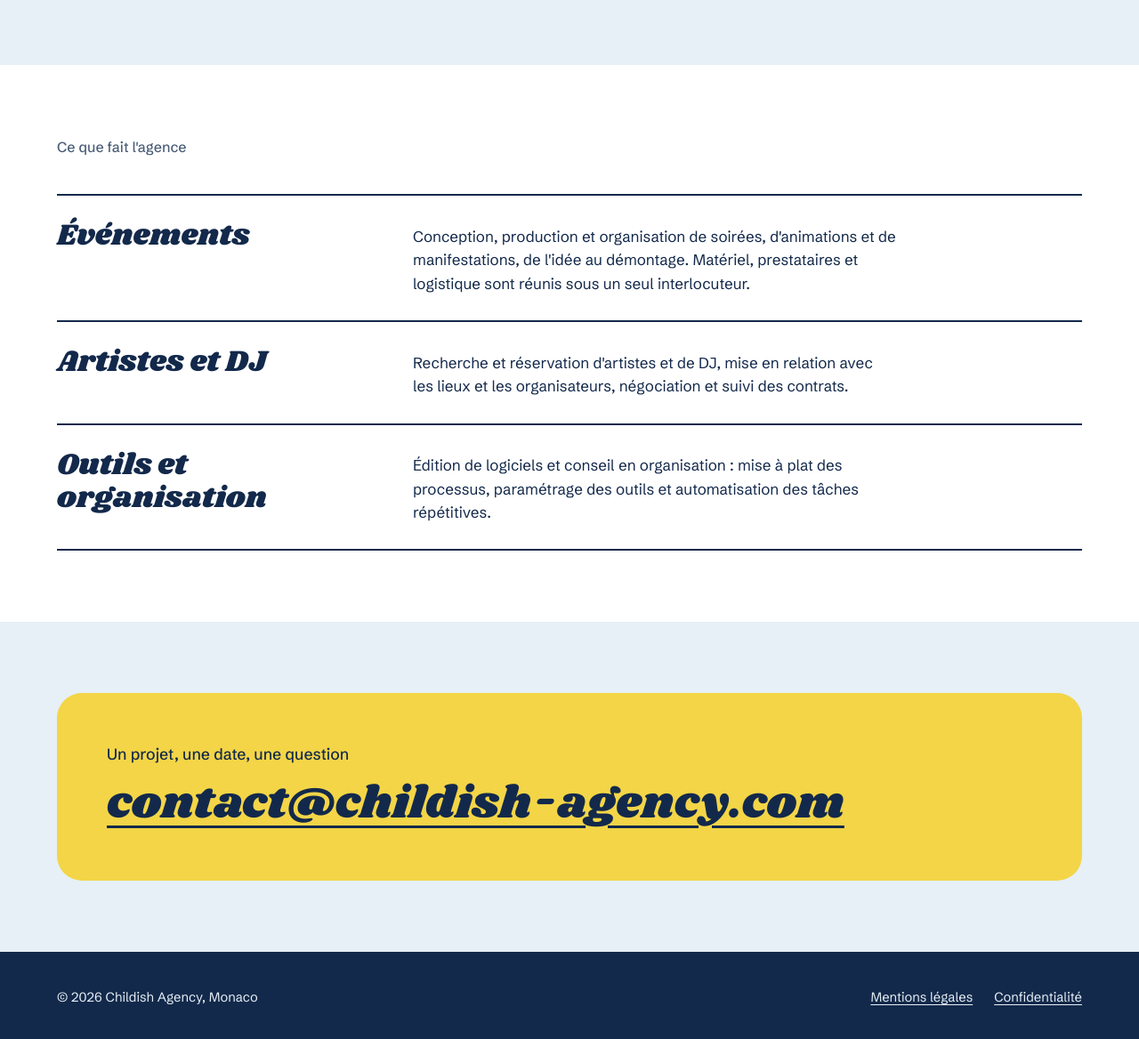
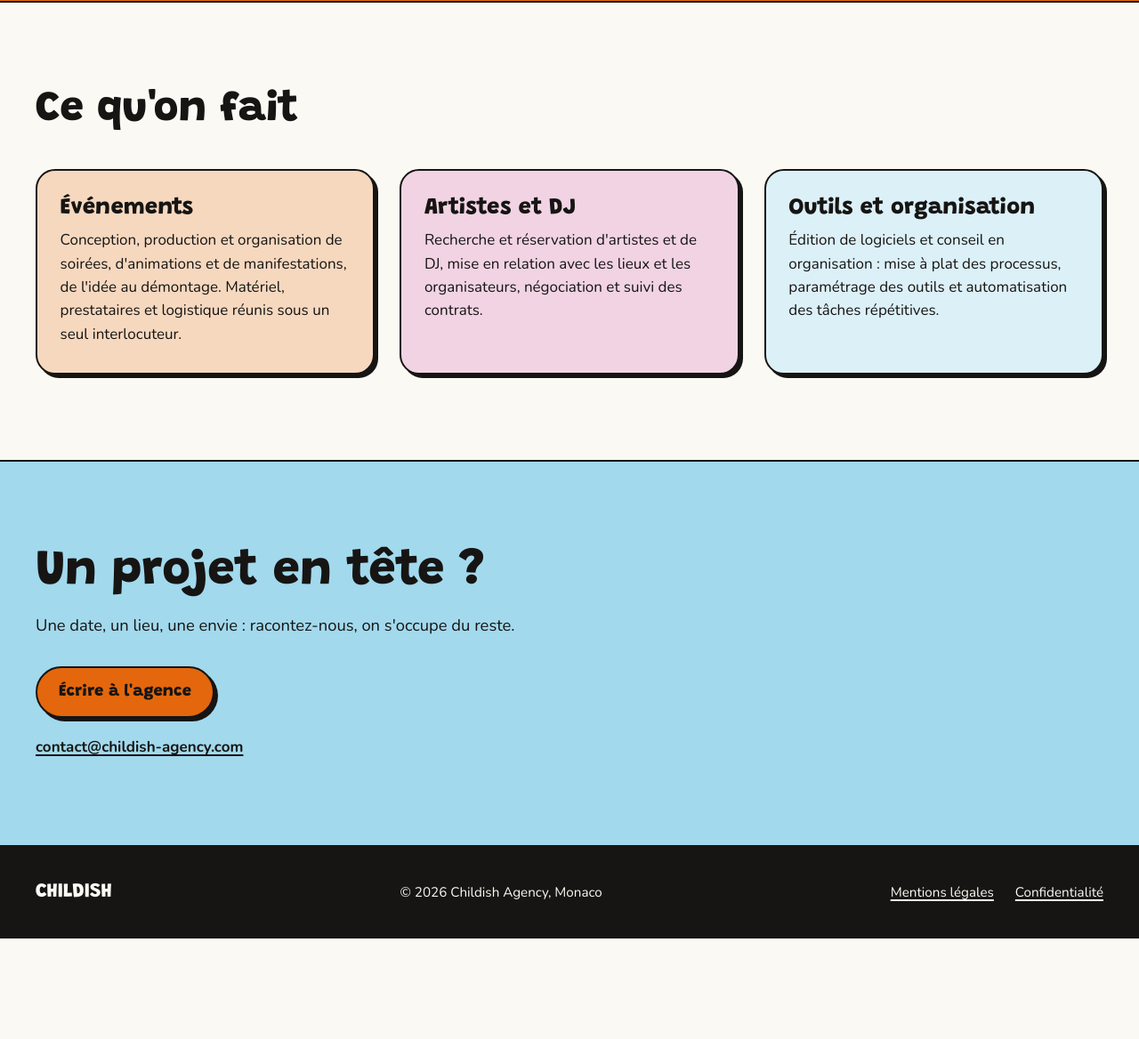
Before and after one commit to Bar0nNox/childishagency-site, a plain HTML site: page index.html in a window 1280 px wide. Shown: the part 708-1876 px from the top of the page at 89% size. After the commit the page ends 1763 px from the top, so only its background shows below. Drawn offline with Linux system fonts and the light colour scheme.

Commit message:
v3.0.0: apply CHILDISH design system (charte colours, Grandstander/Nunito, sticker style)
Co-Authored-By: Claude Opus 5.5 <noreply@anthropic.com>
Claude-Session: https://claude.ai/code/session_01XhdZ1ozjxEtijgzBvB4hHs

```diff
--- a/index.html
+++ b/index.html
@@ -1,6 +1,6 @@
 <!DOCTYPE html>
-<!-- © 2026 Alexandre Vial — Childish Agency. Tous droits réservés. v2.0.0 -->
-<!-- owner: alexandre-vial / childish-site / 2.0.0 / 7c1d4e9a2b -->
+<!-- © 2026 Alexandre Vial — Childish Agency. Tous droits réservés. v3.0.0 -->
+<!-- owner: alexandre-vial / childish-site / 3.0.0 / 7c1d4e9a2b -->
 <html lang="fr">
 <head>
   <meta charset="utf-8">
@@ -8,13 +8,12 @@
   <title>Childish Agency — agence événementielle à Monaco</title>
   <meta name="description" content="Childish Agency, Monaco : production d'événements, artistes et DJ, et outils sur mesure pour organiser une activité.">
   <meta name="author" content="Alexandre Vial">
-  <meta name="theme-color" content="#13294b">
-  <link rel="preload" href="fonts/shrikhand-latin-400-normal.woff2" as="font" type="font/woff2" crossorigin>
+  <meta name="theme-color" content="#e4670d">
+  <link rel="preload" href="fonts/grandstander-latin-800-normal.woff2" as="font" type="font/woff2" crossorigin>
   <link rel="stylesheet" href="style.css">
 </head>
 <body>
-  <div class="awning" aria-hidden="true"></div>
-
+  <div class="hero-band">
     <header class="wrap site-head">
       <span></span>
       <nav aria-label="Navigation principale">
@@ -23,44 +22,45 @@
       </nav>
     </header>
 
-  <main>
     <section class="wrap hero">
-      <h1 class="wordmark">Childish<span class="sub">Agency, Monaco</span></h1>
-      <p>On produit des soirées, des brunchs et des événements privés, on trouve les artistes qui vont avec, et on construit les outils pour que tout tourne sans accroc.</p>
+      <h1><span class="wordmark">Childish</span></h1>
+      <p>Agence événementielle à Monaco. On produit des soirées, des brunchs et des événements privés, on trouve les artistes qui vont avec, et on construit les outils pour que tout tourne sans accroc.</p>
       <a class="button" href="mailto:contact@childish-agency.com">Écrire à l'agence</a>
     </section>
+  </div>
 
-    <section class="activities" id="activites" aria-labelledby="activites-titre">
-      <div class="wrap">
-        <h2 id="activites-titre">Ce que fait l'agence</h2>
-
-        <article class="activity">
+  <main>
+    <section class="wrap activities" id="activites" aria-labelledby="activites-titre">
+      <h2 class="section-title" id="activites-titre">Ce qu'on fait</h2>
+      <ul class="cards">
+        <li class="card card--orange">
           <h3>Événements</h3>
-          <p>Conception, production et organisation de soirées, d'animations et de manifestations, de l'idée au démontage. Matériel, prestataires et logistique sont réunis sous un seul interlocuteur.</p>
-        </article>
-
-        <article class="activity">
+          <p>Conception, production et organisation de soirées, d'animations et de manifestations, de l'idée au démontage. Matériel, prestataires et logistique réunis sous un seul interlocuteur.</p>
+        </li>
+        <li class="card card--rose">
           <h3>Artistes et DJ</h3>
           <p>Recherche et réservation d'artistes et de DJ, mise en relation avec les lieux et les organisateurs, négociation et suivi des contrats.</p>
-        </article>
-
-        <article class="activity">
+        </li>
+        <li class="card card--blue">
           <h3>Outils et organisation</h3>
           <p>Édition de logiciels et conseil en organisation : mise à plat des processus, paramétrage des outils et automatisation des tâches répétitives.</p>
-        </article>
-      </div>
+        </li>
+      </ul>
     </section>
 
+    <div class="contact-band">
       <section class="wrap contact" id="contact" aria-labelledby="contact-titre">
-      <div class="contact-panel">
-        <h2 id="contact-titre">Un projet, une date, une question</h2>
-        <a href="mailto:contact@childish-agency.com">contact@childish-agency.com</a>
+        <h2 id="contact-titre">Un projet en tête ?</h2>
+        <p>Une date, un lieu, une envie : racontez-nous, on s'occupe du reste.</p>
+        <a class="button" href="mailto:contact@childish-agency.com">Écrire à l'agence</a>
+        <a class="address" href="mailto:contact@childish-agency.com">contact@childish-agency.com</a>
+      </section>
     </div>
-    </section>
   </main>
 
   <footer class="site-foot">
     <div class="wrap">
+      <span class="wordmark" aria-hidden="true">Childish</span>
       <p>© 2026 Childish Agency, Monaco</p>
       <nav aria-label="Informations légales">
         <a href="mentions-legales.html">Mentions légales</a>
--- a/style.css
+++ b/style.css
@@ -1,186 +1,186 @@
-/* © 2026 Alexandre Vial — Childish Agency. Tous droits réservés. v2.0.0 */
-/* owner: alexandre-vial / childish-site / 2.0.0 / 7c1d4e9a2b */
+/* © 2026 Alexandre Vial — Childish Agency. Tous droits réservés. v3.0.0 */
+/* owner: alexandre-vial / childish-site / 3.0.0 / 7c1d4e9a2b */
+/* Tokens from the CHILDISH Design System (charte graphique). Fonts self-hosted. */
 
-@font-face {
-  font-family: "Shrikhand";
-  src: url("fonts/shrikhand-latin-400-normal.woff2") format("woff2");
-  font-weight: 400; font-style: normal; font-display: swap;
-}
-@font-face {
-  font-family: "Schibsted Grotesk";
-  src: url("fonts/schibsted-grotesk-latin-400-normal.woff2") format("woff2");
-  font-weight: 400; font-style: normal; font-display: swap;
-}
-@font-face {
-  font-family: "Schibsted Grotesk";
-  src: url("fonts/schibsted-grotesk-latin-500-normal.woff2") format("woff2");
-  font-weight: 500; font-style: normal; font-display: swap;
-}
-@font-face {
-  font-family: "Schibsted Grotesk";
-  src: url("fonts/schibsted-grotesk-latin-700-normal.woff2") format("woff2");
-  font-weight: 700; font-style: normal; font-display: swap;
-}
+@font-face { font-family: "Grandstander"; src: url("fonts/grandstander-latin-700-normal.woff2") format("woff2"); font-weight: 700; font-display: swap; }
+@font-face { font-family: "Grandstander"; src: url("fonts/grandstander-latin-800-normal.woff2") format("woff2"); font-weight: 800; font-display: swap; }
+@font-face { font-family: "Nunito"; src: url("fonts/nunito-latin-400-normal.woff2") format("woff2"); font-weight: 400; font-display: swap; }
+@font-face { font-family: "Nunito"; src: url("fonts/nunito-latin-700-normal.woff2") format("woff2"); font-weight: 700; font-display: swap; }
+@font-face { font-family: "Nunito"; src: url("fonts/nunito-latin-800-normal.woff2") format("woff2"); font-weight: 800; font-display: swap; }
 
 :root {
-  --marine: #13294b;   /* ink */
-  --ciel: #e6f0f6;     /* page */
-  --citron: #f3d547;   /* contact, buttons */
-  --blanc: #ffffff;
-  --piscine: #0f7479;  /* links, focus */
-  --brume: #4a5d78;    /* secondary text */
+  /* Charte graphique */
+  --c-beige: #d1cdc2;
+  --c-blue: #a2d9ed;
+  --c-rose: #da7eb2;
+  --c-orange: #e4670d;
+  /* Ink & paper */
+  --c-ink: #161513;
+  --c-ink-soft: #4a4640;
+  --c-paper: #fbf9f4;
+  --c-white: #ffffff;
+  /* Tints */
+  --c-orange-tint: #f6d8bf;
+  --c-rose-tint: #f1d3e4;
+  --c-blue-tint: #dcf0f8;
+  --c-beige-tint: #e8e5dd;
 
-  --display: "Shrikhand", Georgia, serif;
-  --text: "Schibsted Grotesk", -apple-system, "Helvetica Neue", Arial, sans-serif;
+  --font-display: "Grandstander", "Comic Sans MS", system-ui, sans-serif;
+  --font-text: "Nunito", system-ui, -apple-system, sans-serif;
 
-  --stripe: 44px;
-  --scallop: 22px;
-  --measure: 34rem;
+  --radius-md: 14px;
+  --radius-lg: 22px;
+  --radius-xl: 32px;
+  --radius-pill: 999px;
+  --border: 2.5px solid var(--c-ink);
+  --shadow-sticker: 4px 4px 0 var(--c-ink);
+  --shadow-sticker-lg: 6px 6px 0 var(--c-ink);
+  --shadow-pressed: 1px 1px 0 var(--c-ink);
+  --ease-out: cubic-bezier(.22,.61,.36,1);
+
+  --container: 1200px;
+  --measure: 36rem;
 }
 
 * { box-sizing: border-box; }
 html { -webkit-text-size-adjust: 100%; }
 body {
   margin: 0;
-  background: var(--ciel);
-  color: var(--marine);
-  font-family: var(--text);
+  background: var(--c-paper);
+  color: var(--c-ink);
+  font-family: var(--font-text);
   font-size: 1.0625rem;
   line-height: 1.55;
 }
-a { color: var(--piscine); text-underline-offset: 0.18em; }
-a:hover { color: var(--marine); }
-:focus-visible { outline: 3px solid var(--piscine); outline-offset: 3px; border-radius: 2px; }
+a { color: var(--c-ink); text-decoration-thickness: 2px; text-underline-offset: 0.18em; }
+a:hover { text-decoration-color: var(--c-orange); }
+:focus-visible { outline: 3px solid var(--c-ink); outline-offset: 3px; border-radius: 6px; }
 
-.wrap { width: min(72rem, 100% - 3rem); margin-inline: auto; }
+.wrap { width: min(var(--container), 100% - 3rem); margin-inline: auto; }
 
-/* The awning: the page's one bold element. Navy and white stripes,
-   each ending in a scallop, like a Riviera beach-club valance. */
-.awning {
-  height: calc(var(--scallop) + 34px);
-  background: repeating-linear-gradient(90deg,
-    var(--marine) 0 var(--stripe),
-    var(--blanc) var(--stripe) calc(var(--stripe) * 2));
-  -webkit-mask:
-    linear-gradient(#000 0 0) top / 100% calc(100% - var(--scallop)) no-repeat,
-    radial-gradient(circle at 50% 0, #000 calc(var(--scallop) - 0.5px), transparent var(--scallop))
-      bottom left / var(--stripe) var(--scallop) repeat-x;
-          mask:
-    linear-gradient(#000 0 0) top / 100% calc(100% - var(--scallop)) no-repeat,
-    radial-gradient(circle at 50% 0, #000 calc(var(--scallop) - 0.5px), transparent var(--scallop))
-      bottom left / var(--stripe) var(--scallop) repeat-x;
+/* Wordmark: always all caps */
+.wordmark {
+  font-family: var(--font-display); font-weight: 800;
+  text-transform: uppercase; letter-spacing: -0.01em; line-height: 0.9;
+  color: var(--c-white); text-decoration: none;
 }
-.awning--slim { height: calc(var(--scallop) + 10px); }
+.wordmark img { display: block; width: 100%; height: auto; }
 
-/* Header */
+/* Header bar, sits on the orange */
 .site-head {
-  display: flex; justify-content: space-between; align-items: baseline;
-  gap: 1rem; flex-wrap: wrap;
-  padding-block: 1.5rem 0;
+  display: flex; justify-content: space-between; align-items: center;
+  gap: 1rem; flex-wrap: wrap; padding-block: 1.5rem;
 }
-.site-head .mark {
-  font-family: var(--display); font-size: 1.6rem; line-height: 1;
-  color: var(--marine); text-decoration: none;
+.site-head .wordmark { font-size: 1.6rem; }
+.site-head nav { display: flex; gap: 0.75rem; flex-wrap: wrap; }
+.site-head nav a {
+  font-weight: 800; font-size: 0.95rem; text-decoration: none;
+  color: var(--c-ink); background: var(--c-paper);
+  border: var(--border); border-radius: var(--radius-pill);
+  padding: 0.35rem 0.95rem;
 }
-.site-head nav { display: flex; gap: 1.5rem; font-size: 0.95rem; }
-.site-head nav a { color: var(--brume); text-decoration: none; }
-.site-head nav a:hover, .site-head nav a[aria-current="page"] { color: var(--marine); text-decoration: underline; }
+.site-head nav a[aria-current="page"] { background: var(--c-ink); color: var(--c-paper); }
 
-/* Home hero */
-.hero { padding-block: clamp(3rem, 9vw, 7rem) clamp(3rem, 7vw, 5.5rem); }
-.wordmark {
-  margin: 0;
-  font-family: var(--display); font-weight: 400;
-  font-size: clamp(4.5rem, 17vw, 13.5rem);
-  line-height: 0.85; letter-spacing: -0.01em;
-  color: var(--marine);
-}
-.wordmark .sub {
-  display: block;
-  margin-top: 0.9rem; margin-left: 0.4rem;
-  font-family: var(--text); font-weight: 500;
-  font-size: clamp(1.1rem, 2.2vw, 1.5rem);
-  letter-spacing: 0.01em; line-height: 1.2;
-}
+/* Orange owns the hero */
+.hero-band { background: var(--c-orange); border-bottom: var(--border); }
+.hero { padding-block: clamp(2rem, 6vw, 5rem) clamp(3.5rem, 8vw, 6.5rem); }
+.hero h1 { margin: 0; }
+.hero .wordmark { display: block; font-size: clamp(4.25rem, 16.5vw, 13rem); }
 .hero p {
   max-width: var(--measure);
-  margin: 2.25rem 0 0 0.4rem;
-  font-size: clamp(1.15rem, 1.8vw, 1.35rem); line-height: 1.5;
+  margin: 2rem 0 0;
+  font-size: clamp(1.15rem, 1.9vw, 1.4rem); font-weight: 700; line-height: 1.45;
 }
+
+/* Sticker button */
 .button {
-  display: inline-block; margin: 2rem 0 0 0.4rem;
-  padding: 0.85rem 1.4rem;
-  background: var(--citron); color: var(--marine);
-  font-weight: 700; text-decoration: none;
-  border-radius: 999px;
-  box-shadow: inset 0 0 0 2px var(--marine);
+  display: inline-block;
+  font-family: var(--font-display); font-weight: 800; font-size: 1.15rem;
+  color: var(--c-ink); text-decoration: none;
+  background: var(--c-paper);
+  border: var(--border); border-radius: var(--radius-pill);
+  padding: 0.8rem 1.5rem;
+  box-shadow: var(--shadow-sticker);
+  transition: transform 120ms var(--ease-out), box-shadow 120ms var(--ease-out);
 }
-.button:hover { background: var(--marine); color: var(--citron); }
+.button:hover { transform: translate(-1px, -1px); box-shadow: var(--shadow-sticker-lg); }
+.button:active { transform: translate(3px, 3px); box-shadow: var(--shadow-pressed); }
+.hero .button { margin-top: 2.25rem; }
 
-/* Activities: heading left, text right, no cards */
-.activities { background: var(--blanc); padding-block: clamp(3rem, 7vw, 5rem); }
-.activities h2 {
+/* Activities: three sticker cards on paper */
+.activities { padding-block: clamp(3.5rem, 8vw, 6rem); }
+.section-title {
   margin: 0 0 2.5rem;
-  font-size: 1rem; font-weight: 500; color: var(--brume);
+  font-family: var(--font-display); font-weight: 800;
+  font-size: clamp(2rem, 4.5vw, 3rem); line-height: 1.05;
 }
-.activity {
-  display: grid; grid-template-columns: minmax(12rem, 22rem) minmax(0, var(--measure));
-  gap: 0.5rem 3rem; padding-block: 1.75rem;
-  border-top: 2px solid var(--marine);
+.cards {
+  display: grid; gap: 1.75rem;
+  grid-template-columns: repeat(auto-fit, minmax(16rem, 1fr));
+  list-style: none; margin: 0; padding: 0;
 }
-.activity:last-child { border-bottom: 2px solid var(--marine); }
-.activity h3 {
-  margin: 0;
-  font-family: var(--display); font-weight: 400;
-  font-size: clamp(1.6rem, 3vw, 2.1rem); line-height: 1.1;
+.card {
+  background: var(--c-white);
+  border: var(--border); border-radius: var(--radius-lg);
+  box-shadow: var(--shadow-sticker);
+  padding: 1.75rem 1.6rem 1.9rem;
 }
-.activity p { margin: 0.3rem 0 0; }
+.card--orange { background: var(--c-orange-tint); }
+.card--rose { background: var(--c-rose-tint); }
+.card--blue { background: var(--c-blue-tint); }
+.card h3 {
+  margin: 0 0 0.6rem;
+  font-family: var(--font-display); font-weight: 800;
+  font-size: 1.6rem; line-height: 1.1;
+}
+.card p { margin: 0; }
 
-/* Contact */
-.contact { padding-block: clamp(3rem, 7vw, 5rem); }
-.contact-panel {
-  background: var(--citron);
-  border-radius: 28px;
-  padding: clamp(2rem, 5vw, 3.5rem);
-}
-.contact-panel h2 { margin: 0 0 0.75rem; font-size: 1.1rem; font-weight: 500; }
-.contact-panel a {
-  font-family: var(--display); color: var(--marine);
-  font-size: clamp(1.5rem, 4.6vw, 3.2rem); line-height: 1.15;
-  text-decoration-thickness: 3px; overflow-wrap: anywhere;
-}
-.contact-panel p { margin: 1rem 0 0; max-width: var(--measure); }
+/* Contact: blue owns this block */
+.contact-band { background: var(--c-blue); border-block: var(--border); }
+.contact { padding-block: clamp(3.5rem, 8vw, 6rem); }
+.contact h2 { margin: 0 0 1rem; font-family: var(--font-display); font-weight: 800; font-size: clamp(2rem, 5vw, 3.4rem); line-height: 1.05; }
+.contact p { margin: 0 0 2rem; max-width: var(--measure); font-size: 1.15rem; }
+.contact .button { background: var(--c-orange); }
+.contact .address { display: block; margin-top: 1.25rem; font-weight: 700; }
 
 /* Inner pages */
-.page { padding-block: clamp(2.5rem, 6vw, 4.5rem) 4rem; }
+.page-band { background: var(--c-orange); border-bottom: var(--border); }
+.page { padding-block: clamp(2.5rem, 6vw, 4rem) 4.5rem; }
 .page h1 {
   margin: 0 0 1.5rem;
-  font-family: var(--display); font-weight: 400;
-  font-size: clamp(2.4rem, 6vw, 3.6rem); line-height: 1.05;
+  font-family: var(--font-display); font-weight: 800;
+  font-size: clamp(2.4rem, 6vw, 3.5rem); line-height: 1.05;
 }
-.page .intro { font-size: 1.2rem; max-width: var(--measure); }
+.page .intro { font-size: 1.2rem; font-weight: 700; max-width: var(--measure); }
 .prose { max-width: var(--measure); }
-.prose h2 { margin: 2.5rem 0 0.5rem; font-size: 1.25rem; font-weight: 700; }
-.prose h3 { margin: 1.75rem 0 0.4rem; font-size: 1.05rem; font-weight: 700; }
+.prose h2 { margin: 2.5rem 0 0.5rem; font-family: var(--font-display); font-weight: 800; font-size: 1.45rem; }
+.prose h3 { margin: 1.75rem 0 0.4rem; font-size: 1.05rem; font-weight: 800; }
 .prose ul { padding-left: 1.2rem; }
 .prose li { margin-bottom: 0.35rem; }
-.facts { display: grid; grid-template-columns: max-content 1fr; gap: 0.45rem 1.75rem; margin: 0; }
-.facts dt { color: var(--brume); }
-.facts dd { margin: 0; }
-.version { margin-top: 3rem; color: var(--brume); font-size: 0.9rem; }
+.facts {
+  display: grid; grid-template-columns: max-content 1fr; gap: 0.5rem 1.75rem; margin: 0;
+  background: var(--c-white); border: var(--border); border-radius: var(--radius-lg);
+  box-shadow: var(--shadow-sticker); padding: 1.4rem 1.6rem;
+}
+.facts dt { color: var(--c-ink-soft); }
+.facts dd { margin: 0; font-weight: 700; }
+.version { margin-top: 3rem; color: var(--c-ink-soft); font-size: 0.9rem; }
 
 /* Footer */
-.site-foot { background: var(--marine); color: var(--ciel); padding-block: 2.5rem; font-size: 0.92rem; }
-.site-foot .wrap { display: flex; justify-content: space-between; gap: 1rem 2rem; flex-wrap: wrap; }
+.site-foot { background: var(--c-ink); color: var(--c-paper); padding-block: 2.5rem; font-size: 0.95rem; }
+.site-foot .wrap { display: flex; justify-content: space-between; align-items: center; gap: 1rem 2rem; flex-wrap: wrap; }
 .site-foot p { margin: 0; }
+.site-foot .wordmark { font-size: 1.4rem; color: var(--c-paper); }
 .site-foot nav { display: flex; gap: 1.5rem; }
-.site-foot a { color: var(--ciel); }
-.site-foot a:hover { color: var(--citron); }
-.site-foot :focus-visible { outline-color: var(--citron); }
+.site-foot a { color: var(--c-paper); }
+.site-foot a:hover { text-decoration-color: var(--c-orange); }
+.site-foot :focus-visible { outline-color: var(--c-paper); }
 
-@media (max-width: 720px) {
-  :root { --stripe: 32px; --scallop: 16px; }
-  .activity { grid-template-columns: 1fr; }
+@media (max-width: 640px) {
   .facts { grid-template-columns: 1fr; gap: 0.1rem; }
   .facts dt { margin-top: 0.75rem; }
 }
+@media (prefers-reduced-motion: reduce) {
+  .button { transition: none; }
+  .button:hover, .button:active { transform: none; }
+}
```
Also changed, not shown: confidentialite.html (+8 -7 lines), mentions-legales.html (+9 -8 lines), fonts/OFL-Grandstander.txt, fonts/OFL-Nunito.txt, fonts/grandstander-latin-700-normal.woff2 (added), fonts/grandstander-latin-800-normal.woff2 (added), fonts/nunito-latin-400-normal.woff2 (added), fonts/nunito-latin-700-normal.woff2 (added), fonts/nunito-latin-800-normal.woff2 (added), fonts/schibsted-grotesk-latin-400-normal.woff2 (deleted), fonts/schibsted-grotesk-latin-500-normal.woff2 (deleted), fonts/schibsted-grotesk-latin-700-normal.woff2 (deleted), fonts/shrikhand-latin-400-normal.woff2 (deleted). Lines whose indentation alone changed are shown as unchanged.
